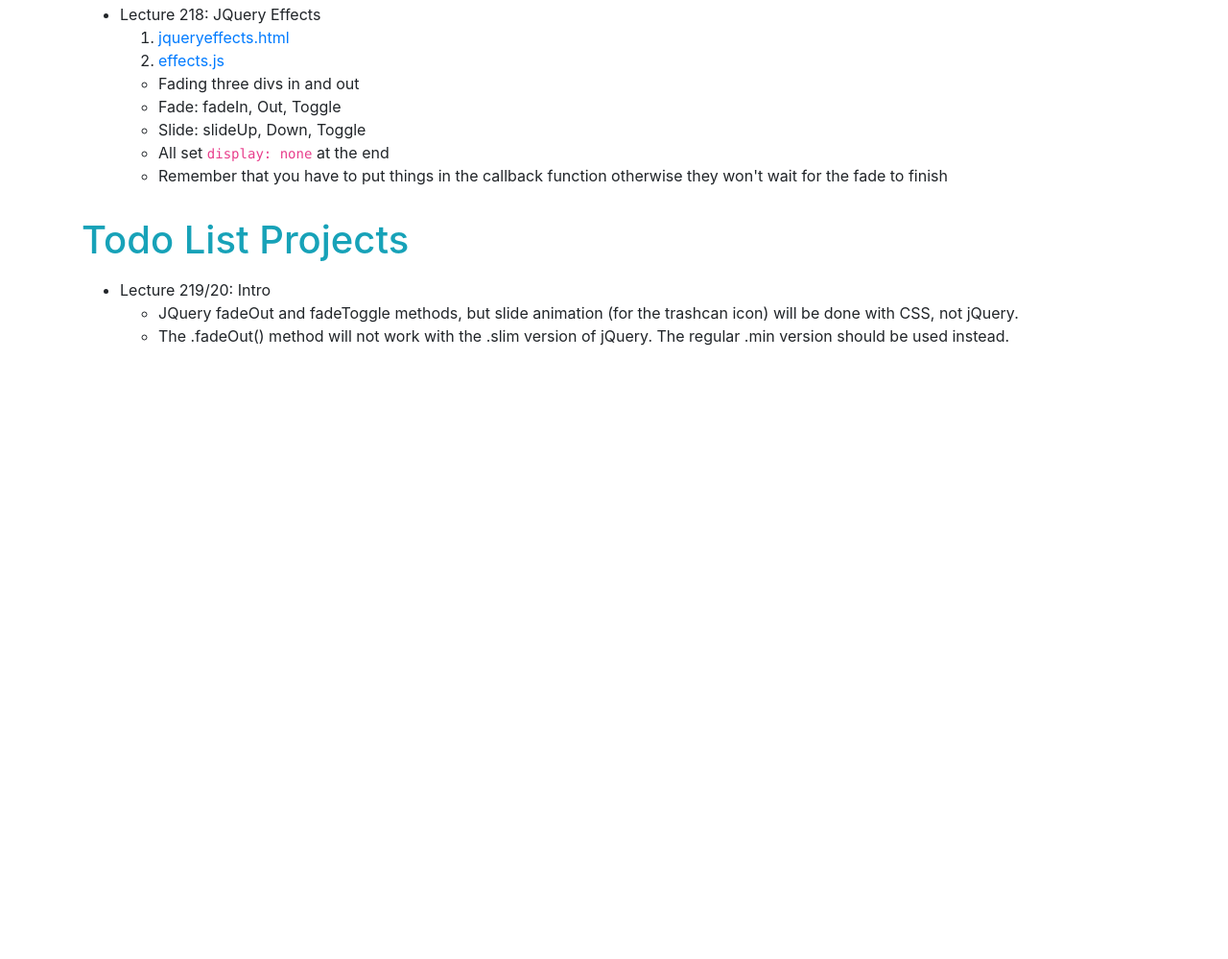
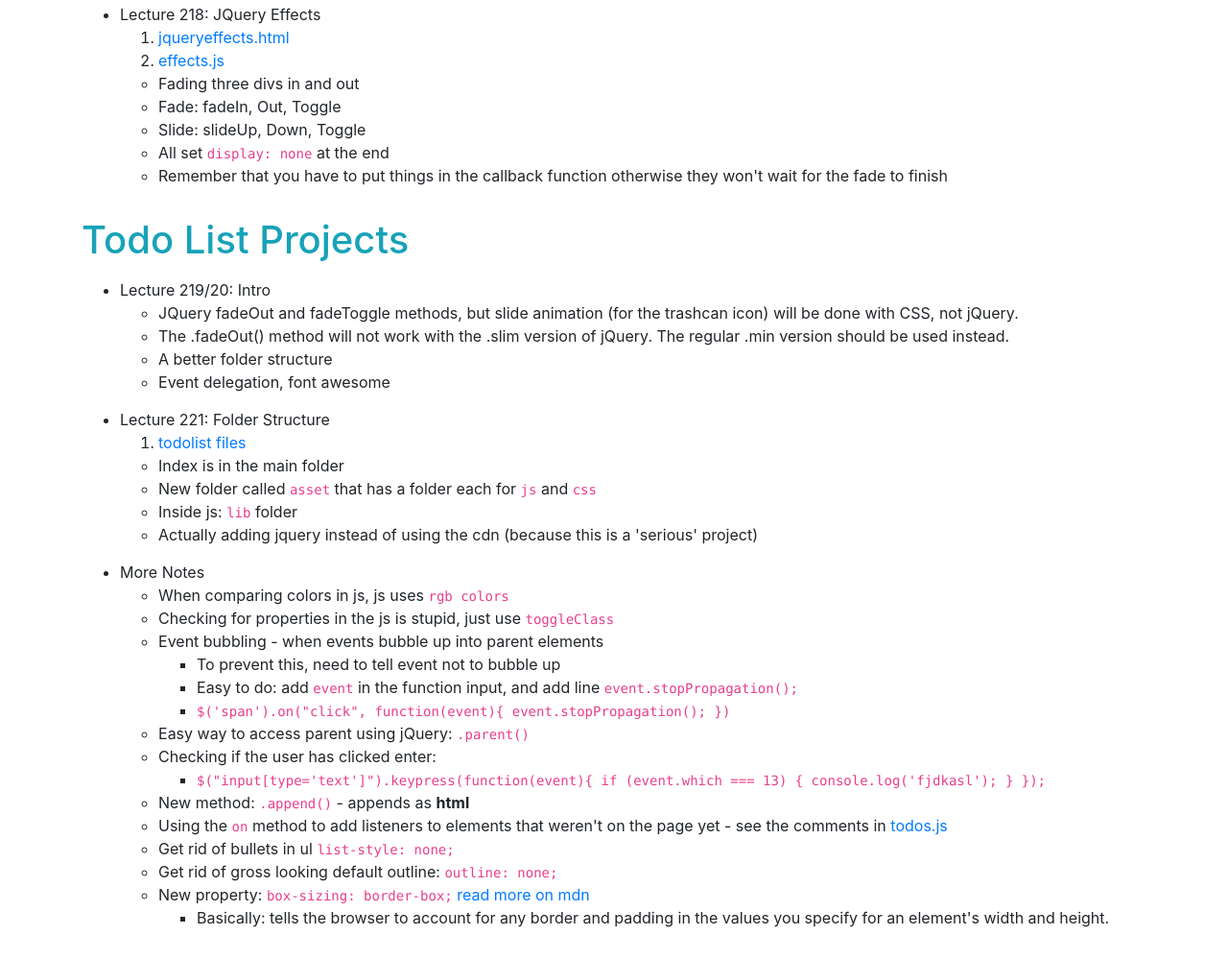
Before and after one commit to seasyhuang/Web-Dev-Bootcamp, a plain HTML site: page notes9.html in a window 1280 px wide. Shown: the part 2678-3677 px from the top of the page at 96% size. Before the commit the page ends 3071 px from the top, so only its background shows below. Drawn offline with nearby package versions, Linux system fonts and the light colour scheme.

Commit message:
todolist

```diff
--- a/notes9.html
+++ b/notes9.html
@@ -183,7 +183,52 @@
         <ul>
           <li>jQuery fadeOut and fadeToggle methods, but slide animation (for the trashcan icon) will be done with CSS, not jQuery. </li>
           <li>the .fadeOut() method will not work with the .slim version of jQuery. The regular .min version should be used instead.</li>
+          <li>a better folder structure</li>
+          <li>event delegation, font awesome</li>
         </ul>
+
+        <li class="lecture">Lecture 221: folder structure</li>
+        <ol>
+          <li><a href="todolist">todolist files</a></li>
+        </ol>
+        <ul>
+          <li>index is in the main folder</li>
+          <li>new folder called <code>asset</code> that has a folder each for <code>js</code> and <code>css</code> </li>
+          <li>inside js: <code>lib</code> folder </li>
+          <li>actually adding jquery instead of using the cdn (because this is a 'serious' project)</li>
+        </ul>
+
+        <li class="lecture">more notes</li>
+        <ul>
+          <li>when comparing colors in js, js uses <code>rgb colors</code> </li>
+          <li>checking for properties in the js is stupid, just use <code>toggleClass</code> </li>
+          <li>event bubbling - when events bubble up into parent elements</li>
+          <ul class="inner">
+            <li>to prevent this, need to tell event not to bubble up</li>
+            <li>easy to do: add <code>event</code> in the function input, and add line <code>event.stopPropagation();</code> </li>
+            <li><code>$('span').on("click", function(event){ event.stopPropagation(); })</code> </li>
+          </ul>
+          <li>easy way to access parent using jQuery: <code>.parent()</code> </li>
+          <li>checking if the user has clicked enter:</li>
+          <ul class="inner">
+            <li><code>$("input[type='text']").keypress(function(event){
+              if (event.which === 13) {
+                console.log('fjdkasl');
+              }
+            });</code> </li>
+          </ul>
+          <li>new method: <code>.append()</code> - appends as <strong>html</strong> </li>
+          <li>using the <code>on</code> method to add listeners to elements that weren't on the page yet - see the comments in <a href="assets/js/todos.js">todos.js</a> </li>
+          <li>get rid of bullets in ul <code>list-style: none;</code> </li>
+          <li>get rid of gross looking default outline: <code>outline: none;</code>  </li>
+          <li>new property: <code>box-sizing: border-box;</code> <a href="https://developer.mozilla.org/en-US/docs/Web/CSS/box-sizing">read more on mdn</a> </li>
+          <ul class="inner">
+            <li>basically: tells the browser to account for any border and padding in the values you specify for an element's width and height.</li>
+          </ul>
+
+        </ul>
+
+
       </ul>
 
 
```
